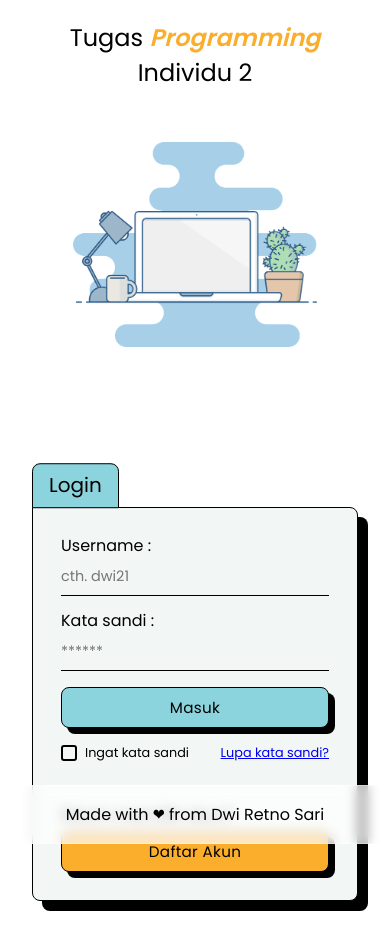
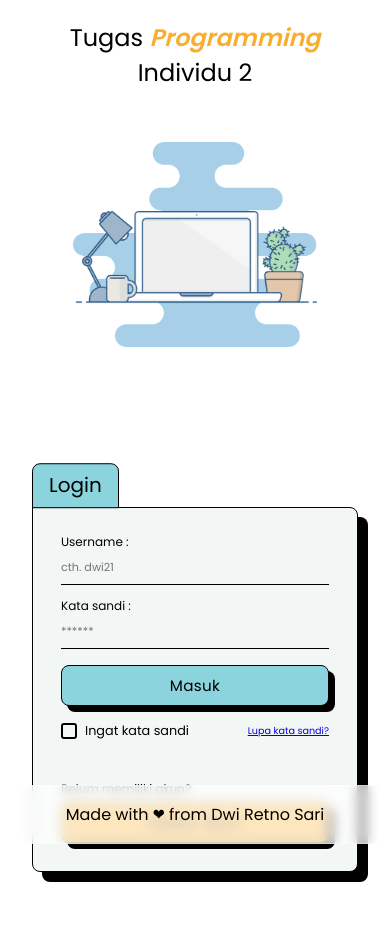
Before and after one commit to freack21/LogRegDwi, a plain HTML site: page login.html in a window 390 px wide. Drawn offline with Linux system fonts and the light colour scheme.

Commit message:
Update style.csssada

```diff
--- a/src/css/style.css
+++ b/src/css/style.css
@@ -303,6 +303,14 @@ main {
 }
 
 @media screen and (max-width: 767px) {
+  label, p {
+    font-size: 0.75em;
+  }
+
+  input, select {
+    font-size: 0.7em;
+  }
+
   header {
     font-size: 1.5em;
   }
```
